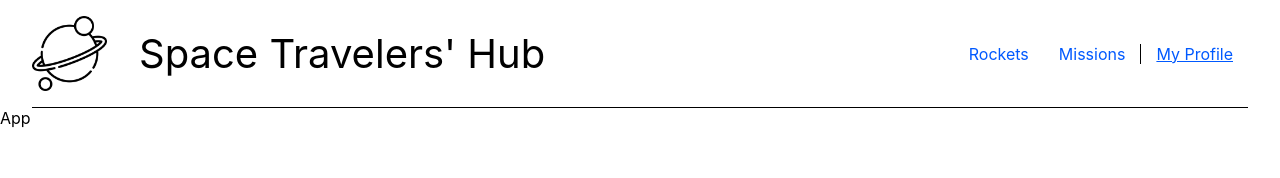
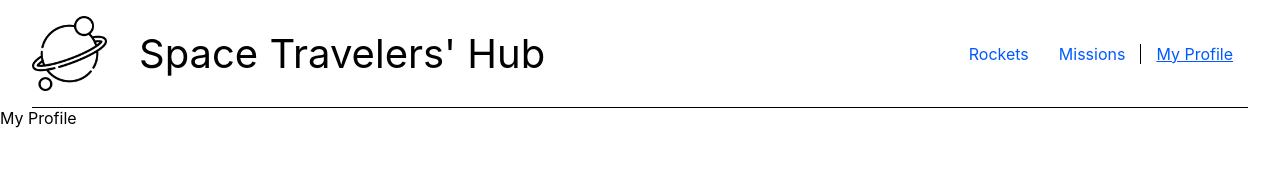
Before and after one commit to AKeeganDev/space_travelers, a React (Create React App) app: page /my_profile in a window 1280 px wide. Shown: the top 178 px of the page. Built offline with nearby package versions, Linux system fonts and the light colour scheme.

Commit message:
Add SPA pages & Routes

```diff
--- a/src/App.js
+++ b/src/App.js
@@ -1,11 +1,19 @@
 import React from 'react';
+import { Routes, Route } from 'react-router-dom';
+import Rockets from './pages/rockets';
+import Missions from './pages/missions';
+import MyProfile from './pages/myProfile';
 import NavBar from './components/NavBar';
 
 export default function App() {
   return (
     <div>
       <NavBar />
-      App
+      <Routes>
+        <Route exact path="/" element={<Rockets />} />
+        <Route path="/missions" element={<Missions />} />
+        <Route path="/my_profile" element={<MyProfile />} />
+      </Routes>
     </div>
   );
 }
--- a/src/pages/missions.js
+++ b/src/pages/missions.js
@@ -0,0 +1,5 @@
+const Missions = () => (
+  <div>Missions</div>
+);
+
+export default Missions;
--- a/src/pages/myProfile.js
+++ b/src/pages/myProfile.js
@@ -0,0 +1,5 @@
+const MyProfile = () => (
+  <div>My Profile</div>
+);
+
+export default MyProfile;
--- a/src/pages/rockets.js
+++ b/src/pages/rockets.js
@@ -0,0 +1,5 @@
+const Rockets = () => (
+  <div>Rockets</div>
+);
+
+export default Rockets;
```
